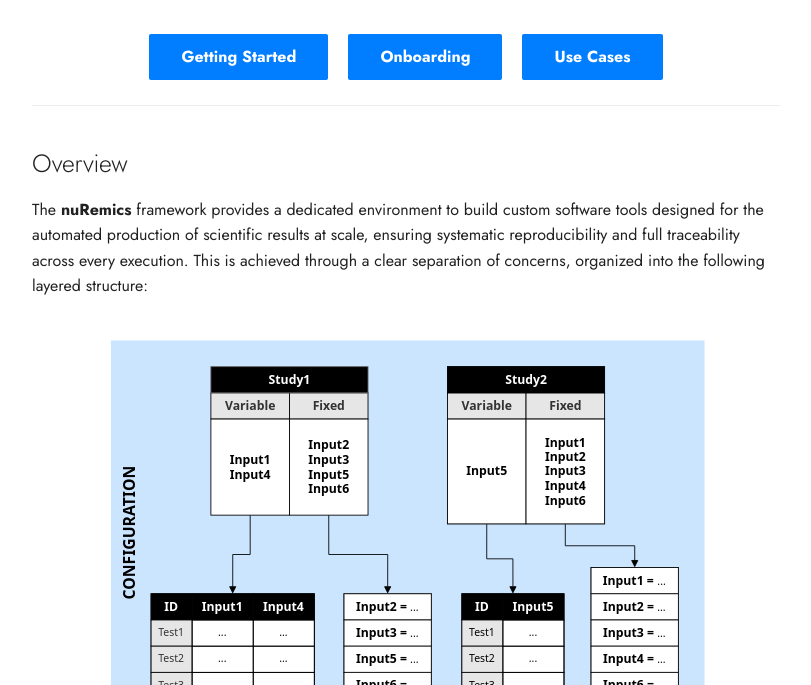
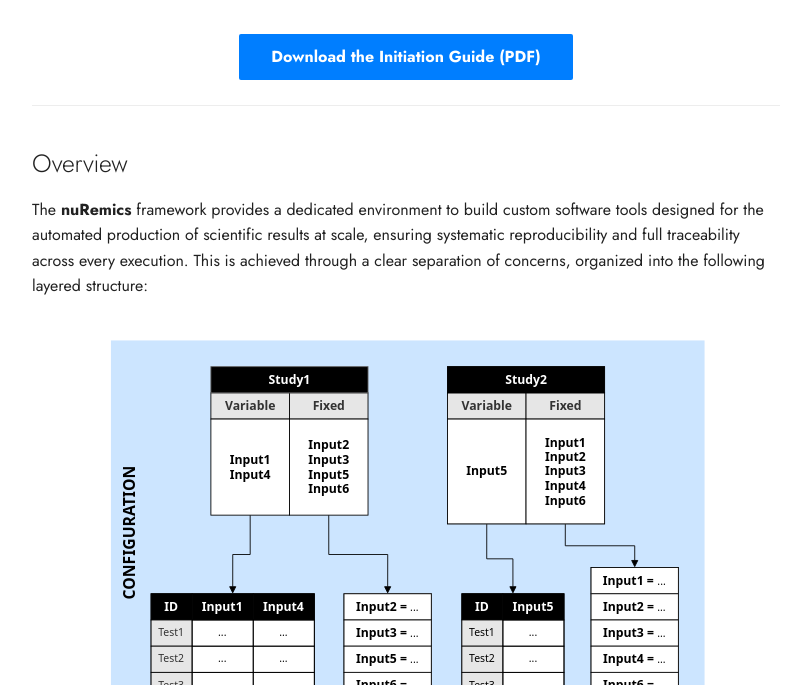
Before and after one commit to nuremics/nuremics-docs, an MkDocs documentation site: the page built from docs/index.md, in a window 1280 px wide and 900 px high, scrolled down 713 px, cut to the strip 215-900 px from the top of the window. Shown: the whole strip, without its empty margins (234-1045 px from the left). Built offline with MkDocs 1.6.1 and Material for MkDocs 9.7.7, drawn with Linux system fonts in a browser that asks for light colours.

Commit message:
add download buttin to initiation guide

```diff
--- a/docs/index.md
+++ b/docs/index.md
@@ -28,19 +28,8 @@
 </div>
 
 <div style="display: flex; justify-content: center; gap: 1rem; flex-wrap: wrap; margin-top: 1.5rem;">
-  <a href="getting-started/"
-    class="md-button md-button--primary">
-    Getting Started
-  </a>
-  <a href="https://www.suffisciens.com/labsvision"
-     target="_blank"
-     rel="noopener noreferrer"
-     class="md-button md-button--primary">
-    Onboarding
-  </a>
-  <a href="use-cases/"
-    class="md-button md-button--primary">
-    Use Cases
+  <a href="assets/nuRemics_Initiation.pdf" download class="md-button md-button--primary">
+    Download the Initiation Guide (PDF)
   </a>
 </div>
 
```
Also changed, not shown: 2 other files.
